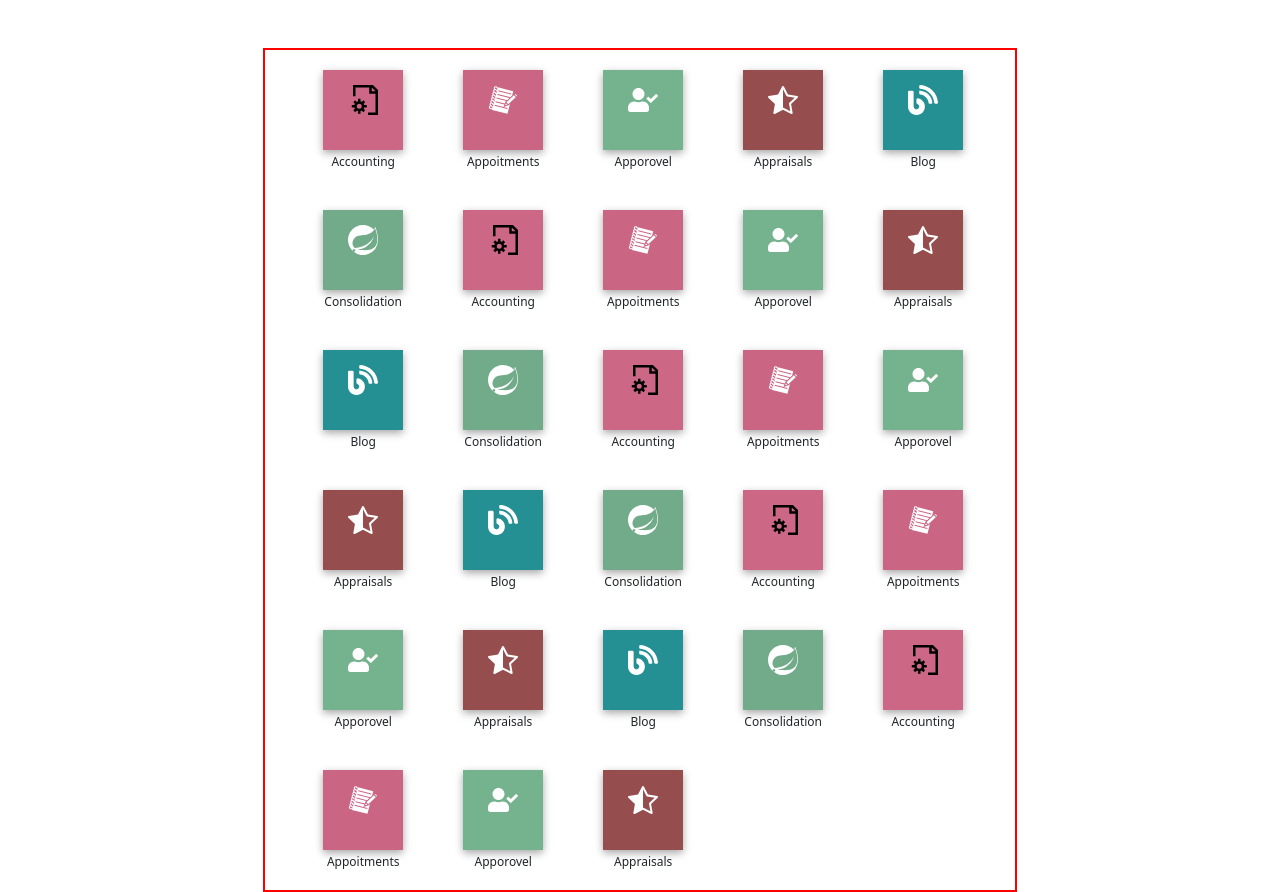
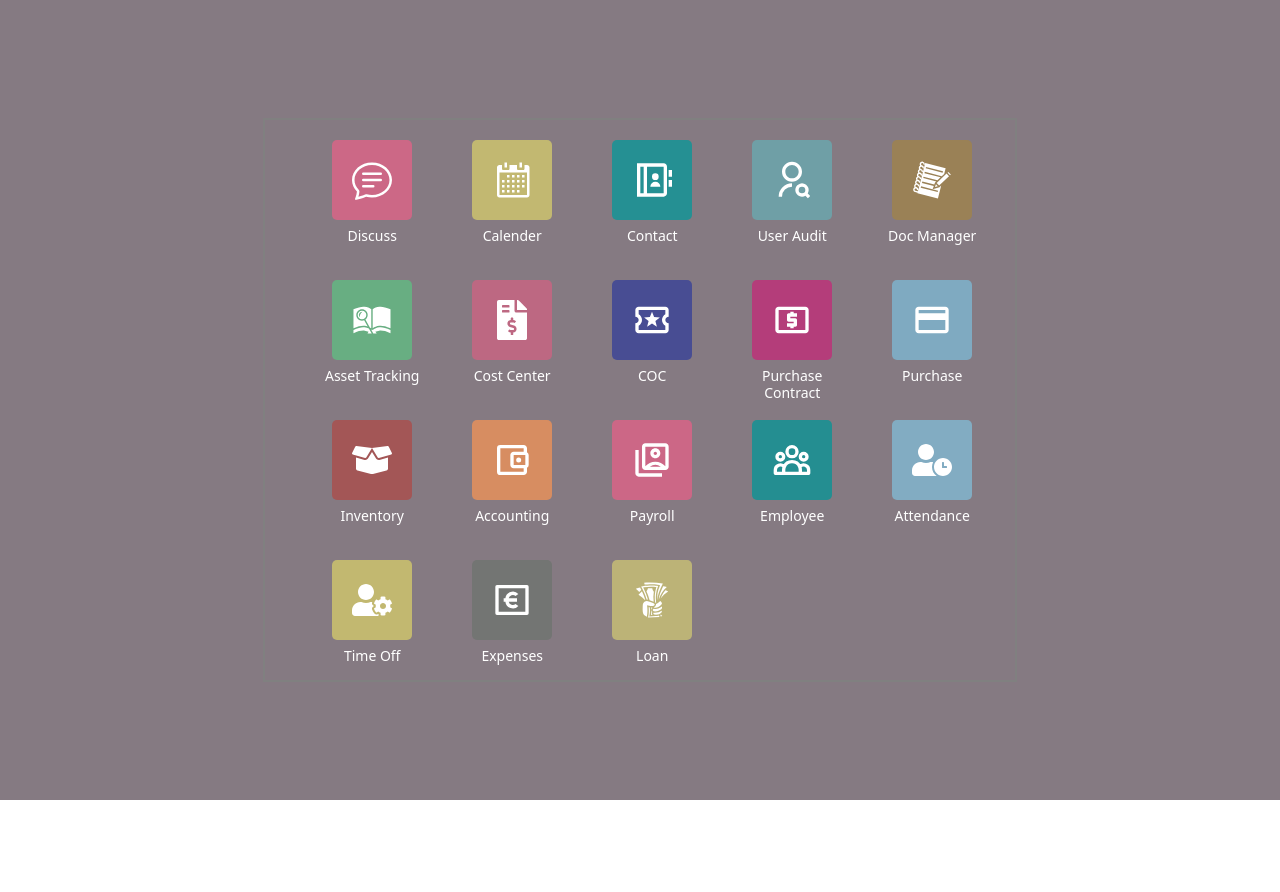
Before and after one commit to Skyviewitsolutions/x-store-react, a React (Create React App) app: page /Dashboard in a window 1280 px wide. After the commit the page ends 800 px from the top, so only its background shows below. Built offline with nearby package versions, Linux system fonts and the light colour scheme.

Commit message:
dashboard

```diff
--- a/src/Screens/Dashboard/Dashboard.css
+++ b/src/Screens/Dashboard/Dashboard.css
@@ -1,7 +1,15 @@
+.main{
+  display: flex;
+  justify-content: center;
+  align-items: center;
+  height: 100vh;
+  background-color: #857a82;
+}
 .container {
     margin: auto;
     width: 60%;
-    border: 2px solid red;
+   border: 2px solid gray;
+
   }
 
   .row {
@@ -24,17 +32,22 @@
     height: 100px;
     margin: 20px;
     justify-content: center;
+    cursor: pointer;
   }
 
   .Dash{
-    box-shadow:  rgba(0, 0, 0, 0.35) 0px 3px 8px;
+
     height: 80px;
     width: 80px;
     margin: auto;
+    border-radius: 5px;
   }
+.Dash:hover{
+  box-shadow:  rgba(0, 0, 0, 0.35) 0px 3px 8px;
+  transition: 0.2s;
+}
 
-
-    @media (max-width: 1000px) {
+    @media only screen and (max-width: 1000px) {
       .container {
       text-align: center;
       width: 90%;
@@ -45,4 +58,62 @@
       width: 80px;
     min-height: 70px;
     }
+    .dashCont{
+     margin-left:6.3%;
+   }
   }
+  @media  screen, (min-width : 480px) and (max-width: 768px) {
+    .dashCont{
+      margin: auto;
+      margin-left: 25px;
+    }
+  }
+
+
+  @media  (max-width : 600px)  {
+    .container {
+      text-align: center;
+      width: 100%;
+
+    }
+    .dashCont{
+      margin: auto;
+      margin-left: 25px;
+    }
+  }
+
+  @media  (max-width : 360px)  {
+    .container {
+      text-align: center;
+      width: 100%;
+
+    }
+    .dashCont{
+      margin: auto;
+     margin-left: 12%;
+    }
+  }
+
+  @media only screen and (max-width: 240px) {
+    .container {
+      text-align: center;
+      width: 100%;
+
+    }
+    .dashCont{
+      margin: auto;
+      size: 10px;
+    }
+    .cardd {
+      width: 40px;
+    min-height: 40px;
+
+    }
+    .Dash{
+      text-align: center;
+      height: 80px;
+      width: 70px;
+
+    }
+
+  }
--- a/src/Screens/Dashboard/Dashboard.jsx
+++ b/src/Screens/Dashboard/Dashboard.jsx
@@ -2,18 +2,21 @@ import React from "react";
 import "bootstrap/dist/css/bootstrap.min.css";
 import "./Dashboard.css";
 
-import { GrDocumentConfig } from 'react-icons/gr';
-import { GiNotebook } from 'react-icons/gi';
-import { FaUserCheck,FaBlog } from 'react-icons/fa';
-import { BsStarHalf } from 'react-icons/bs';
-import { SiSpring } from 'react-icons/si';
+import { BsChatText } from 'react-icons/bs';
+import{RiContactsBookLine,RiUserSearchLine,RiMoneyEuroBoxLine} from 'react-icons/ri'
+import { GoCalendar } from 'react-icons/go';
+import {FaBoxOpen,FaFileInvoiceDollar,FaUserClock,FaUserCog} from 'react-icons/fa';
+import {GiNotebook,GiArchiveResearch,GiTakeMyMoney} from 'react-icons/gi';
+
+import { HiOutlineUserGroup } from 'react-icons/hi';
+import { MdOutlineLocalActivity,MdOutlineLocalAtm ,MdOutlinePayment,MdOutlineAccountBalanceWallet,MdOutlineSwitchAccount} from 'react-icons/md';
 
 const Card = (props) => {
   return (
     <div className="col-sm-1 cardd">
       <div >
-        <div className="Dash" style={{ background:props.bgColor,justifyContent:"center", boxShadow:" rgba(0, 0, 0, 0.35) 0px 3px 8px",lineHeight:"60px;" ,paddingTop:"15px",textAlign:"center"}}>  {props.img}</div>
-        <h6 style={{ fontSize: "12px",textAlign:"center", width:"100%",marginTop:"5px"}}>{props.text}</h6></div>
+        <div className="Dash" style={{ background:props.bgColor,justifyContent:"center",paddingTop:"20px",textAlign:"center"}}>  {props.img}</div>
+        <h6 className="odtxt" style={{ fontSize: "14px",textAlign:"center", width:"100%",marginTop:"8px",color:"white"}}>{props.text}</h6></div>
 
     </div>
   );
@@ -22,38 +25,34 @@ const Card = (props) => {
 const Dashboard = () => {
   return (
     <>
-      <div className="container-fluid">
-        <div className="container mt-5 ">
+      <div className="container-fluid main">
+        <div className="container">
         <div className="dashCont">
 
-          <Card img={<GrDocumentConfig size={30} color="white"/>} text="Accounting" className="dash" bgColor="#cc6786"/>
-            <Card img={<GiNotebook size={30} color="white"/>} text="Appoitments" className="dash" bgColor="#cb6584"/>
-            <Card img={<FaUserCheck size={30} color="white"/>} text="Apporovel" className="dash" bgColor="#75b38e"/>
-            <Card img={<BsStarHalf size={30} color="white"/>} text="Appraisals" className="dash" bgColor="#964d4d"/>
-            <Card img={<FaBlog size={30} color="white"/>} text="Blog" className="dash" bgColor="#259093"/>
-            <Card img={<SiSpring size={30} color="white"/>} text="Consolidation" className="dash" bgColor="#71ab89"/>
+          <Card img={<BsChatText size={40} color="white"/>} text="Discuss" className="dash" bgColor="#cc6886"/>
+            <Card img={<GoCalendar size={40} color="white"/>} text="Calender" className="dash" bgColor="#c2b871"/>
+            <Card img={<RiContactsBookLine size={40} color="white"/>} text="Contact" className="dash" bgColor="#259093"/>
+            <Card img={<RiUserSearchLine size={40} color="white"/>} text="User Audit" className="dash" bgColor="#6f9fa6"/>
+            <Card img={<GiNotebook size={40} color="white"/>} text="Doc Manager" className="dash" bgColor="#9a8156"/>
+            <Card img={<GiArchiveResearch size={40} color="white"/>} text="Asset Tracking" className="dash" bgColor="#68ae82"/>
 
-          <Card img={<GrDocumentConfig size={30} color="white"/>} text="Accounting" className="dash" bgColor="#cc6786"/>
-            <Card img={<GiNotebook size={30} color="white"/>} text="Appoitments" className="dash" bgColor="#cb6584"/>
-            <Card img={<FaUserCheck size={30} color="white"/>} text="Apporovel" className="dash" bgColor="#75b38e"/>
-            <Card img={<BsStarHalf size={30} color="white"/>} text="Appraisals" className="dash" bgColor="#964d4d"/>
-            <Card img={<FaBlog size={30} color="white"/>} text="Blog" className="dash" bgColor="#259093"/>
-            <Card img={<SiSpring size={30} color="white"/>} text="Consolidation" className="dash" bgColor="#71ab89"/>
+          <Card img={<FaFileInvoiceDollar size={40} color="white"/>} text="Cost Center" className="dash" bgColor="#bd6882"/>
+            <Card img={<MdOutlineLocalActivity size={40} color="white"/>} text="COC" className="dash" bgColor="#484d93"/>
+            <Card img={<MdOutlineLocalAtm size={40} color="white"/>} text="Purchase Contract" className="dash" bgColor="#b43d7a"/>
+            <Card img={<MdOutlinePayment size={40} color="white"/>} text="Purchase" className="dash" bgColor="#7faac1"/>
+            <Card img={<FaBoxOpen size={40} color="white"/>} text="Inventory" className="dash" bgColor="#a35656"/>
+            <Card img={<MdOutlineAccountBalanceWallet size={40} color="white"/>} text="Accounting" className="dash" bgColor="#d78d61"/>
 
-            <Card img={<GrDocumentConfig size={30} color="white"/>} text="Accounting" className="dash" bgColor="#cc6786"/>
-            <Card img={<GiNotebook size={30} color="white"/>} text="Appoitments" className="dash" bgColor="#cb6584"/>
-            <Card img={<FaUserCheck size={30} color="white"/>} text="Apporovel" className="dash" bgColor="#75b38e"/>
-            <Card img={<BsStarHalf size={30} color="white"/>} text="Appraisals" className="dash" bgColor="#964d4d"/>
-            <Card img={<FaBlog size={30} color="white"/>} text="Blog" className="dash" bgColor="#259093"/>
-            <Card img={<SiSpring size={30} color="white"/>} text="Consolidation" className="dash" bgColor="#71ab89"/> <Card img={<GrDocumentConfig size={30} color="white"/>} text="Accounting" className="dash" bgColor="#cc6786"/>
-            <Card img={<GiNotebook size={30} color="white"/>} text="Appoitments" className="dash" bgColor="#cb6584"/>
-            <Card img={<FaUserCheck size={30} color="white"/>} text="Apporovel" className="dash" bgColor="#75b38e"/>
-            <Card img={<BsStarHalf size={30} color="white"/>} text="Appraisals" className="dash" bgColor="#964d4d"/>
-            <Card img={<FaBlog size={30} color="white"/>} text="Blog" className="dash" bgColor="#259093"/>
-            <Card img={<SiSpring size={30} color="white"/>} text="Consolidation" className="dash" bgColor="#71ab89"/> <Card img={<GrDocumentConfig size={30} color="white"/>} text="Accounting" className="dash" bgColor="#cc6786"/>
-            <Card img={<GiNotebook size={30} color="white"/>} text="Appoitments" className="dash" bgColor="#cb6584"/>
-            <Card img={<FaUserCheck size={30} color="white"/>} text="Apporovel" className="dash" bgColor="#75b38e"/>
-            <Card img={<BsStarHalf size={30} color="white"/>} text="Appraisals" className="dash" bgColor="#964d4d"/>
+            <Card img={<MdOutlineSwitchAccount size={40} color="white"/>} text="Payroll" className="dash" bgColor="#cc6786"/>
+            <Card img={<HiOutlineUserGroup size={40} color="white"/>} text="Employee" className="dash" bgColor="#248e91"/>
+            <Card img={<FaUserClock size={40} color="white"/>} text="Attendance" className="dash" bgColor="#82acc2"/>
+            <Card img={<FaUserCog size={40} color="white"/>} text="Time Off" className="dash" bgColor="#c2b870"/>
+            <Card img={<RiMoneyEuroBoxLine size={40} color="white"/>} text="Expenses" className="dash" bgColor="#737573"/>
+            <Card img={<GiTakeMyMoney size={40} color="white"/>} text="Loan" className="dash" bgColor="#bcb377"/>
+
+
+
+
             </div>
         </div>
       </div>
```
